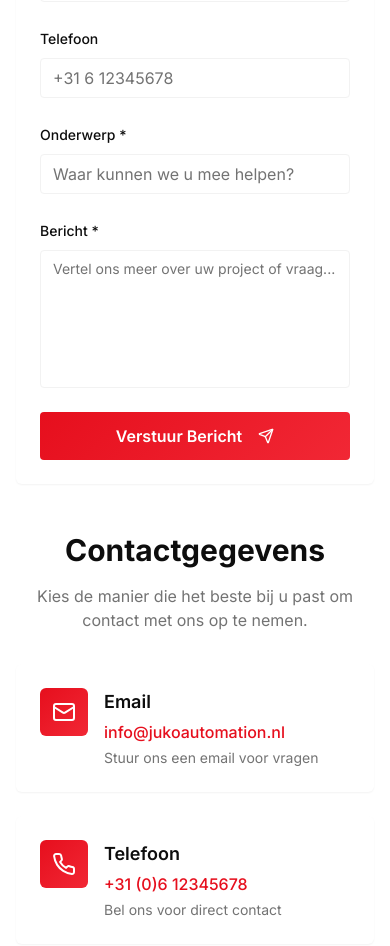
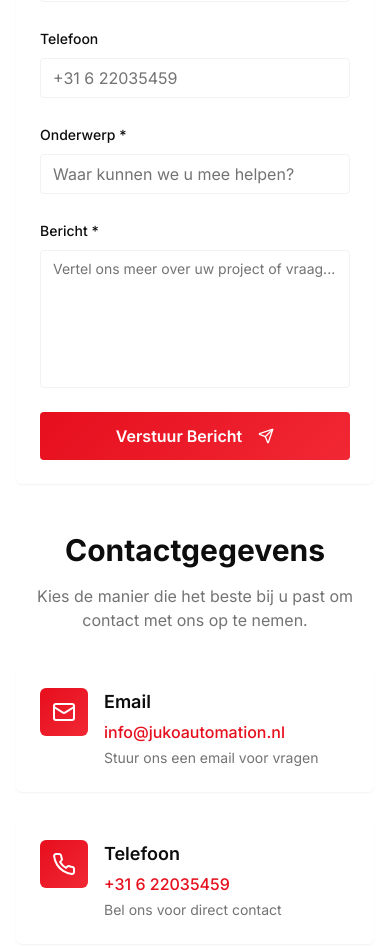
Before and after one commit to Jukotechniek/juko-automation-website, a React (Vite) app: page /contact in a window 390 px wide. Shown: the part 1130-2076 px from the top of the page. Built offline with nearby package versions, Linux system fonts and the light colour scheme.

Commit message:
Update phone number in Contact component for accuracy

```diff
--- a/src/pages/Contact.tsx
+++ b/src/pages/Contact.tsx
@@ -120,7 +120,7 @@ const Contact = () => {
     {
       icon: Phone,
       title: "Telefoon",
-      content: "+31 (0)6 12345678",
+      content: "+31 6 22035459",
       description: "Bel ons voor direct contact"
     },
     {
@@ -226,7 +226,7 @@ const Contact = () => {
                           id="phone"
                           name="phone"
                           type="tel"
-                          placeholder="+31 6 12345678"
+                          placeholder="+31 6 22035459"
                           value={formData.phone}
                           onChange={handleInputChange}
                           className="transition-all duration-300 focus:shadow-primary"
```
